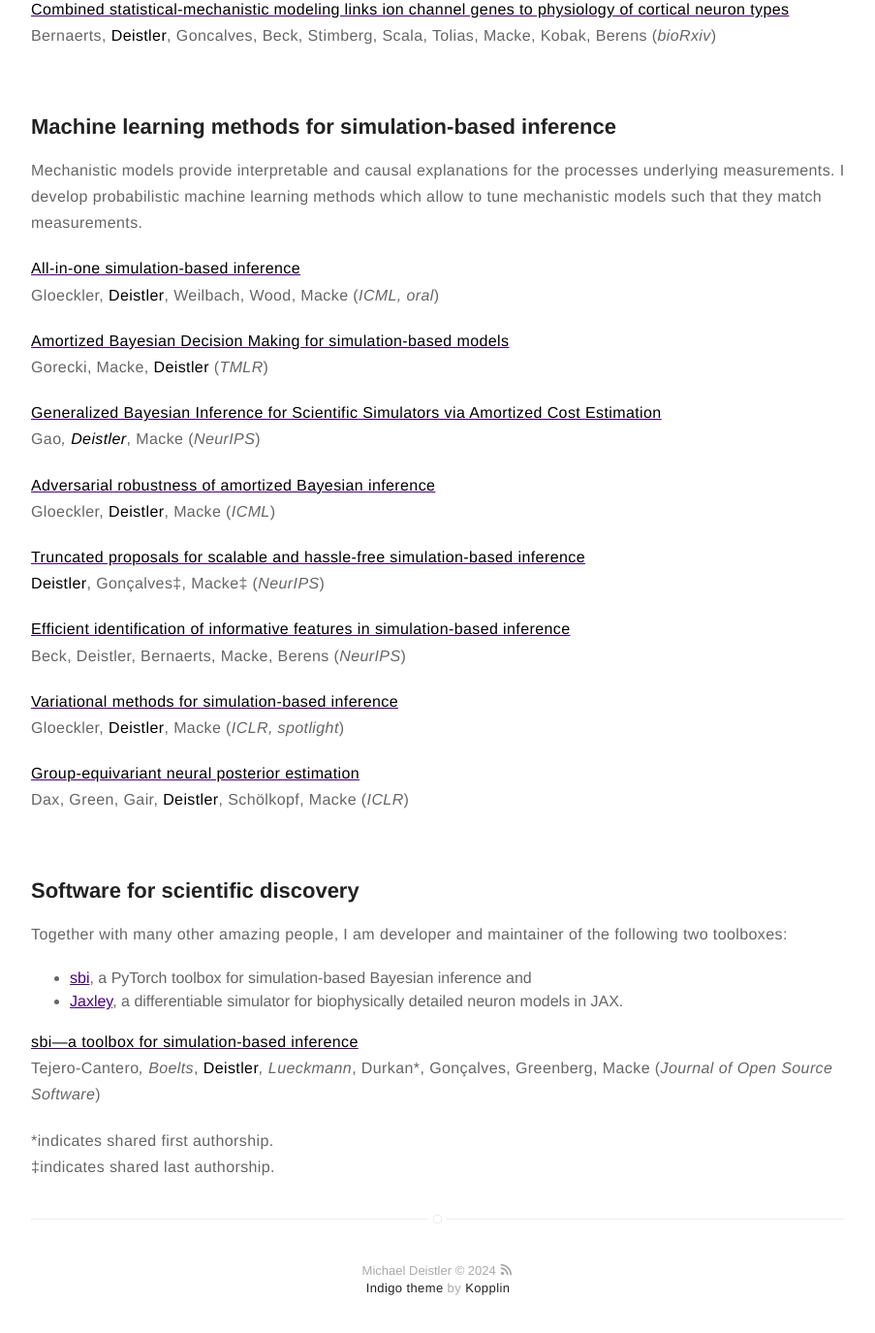
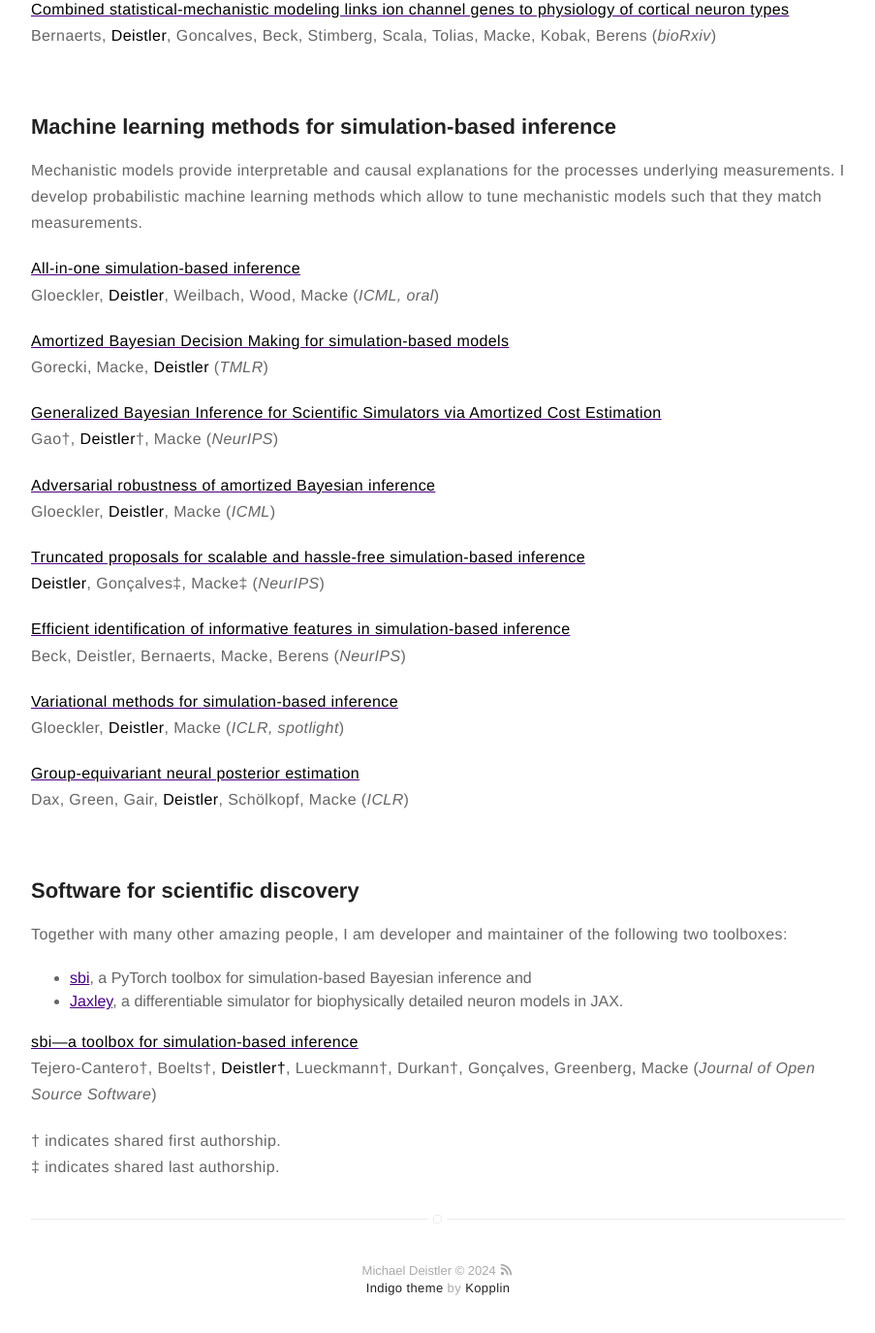
Before and after one commit to michaeldeistler/michaeldeistler.github.io, a Jekyll site: the page built from about.md, in a window 1280 px wide and 1400 px high, scrolled down 1075 px. Shown: the top 1375 px of the window at 97% size, without its empty margins (188-1091 px from the left). Built offline with Jekyll 4.4.1, drawn with Linux system fonts in a browser that asks for light colours; some of the changed text lies outside the part shown.

```diff
--- a/about.md
+++ b/about.md
@@ -27,7 +27,7 @@ Neural circuits are remarkably energy-efficient and robust to perturbations. I u
 **Deistler**, Macke‡, Gonçalves‡ (_PNAS_)
 
 [**Training deep neural density estimators to identify mechanistic models of neural dynamics**](https://elifesciences.org/articles/56261)\
-Gonçalves*, Lueckmann*, **Deistler***, Nonnenmacher, Öcal, Bassetto, Chintaluri, Podlaski, Vogels, Greenberg, Macke (_Elife_)
+Gonçalves†, Lueckmann†, **Deistler†**, Nonnenmacher, Öcal, Bassetto, Chintaluri, Podlaski, Vogels, Greenberg, Macke (_Elife_)
 
 [**Deep inverse modeling reveals dynamic-dependent invariances in neural circuit mechanisms**](https://www.biorxiv.org/content/10.1101/2024.08.21.608969v2.abstract)\
 Gao, **Deistler**, Schulz, Gonçalves, Macke (_bioRxiv_)
@@ -46,7 +46,7 @@ Gloeckler, **Deistler**, Weilbach, Wood, Macke (_ICML, oral_)
 Gorecki, Macke, **Deistler** (_TMLR_)
 
 [**Generalized Bayesian Inference for Scientific Simulators via Amortized Cost Estimation**](https://proceedings.neurips.cc/paper_files/paper/2023/hash/fdd565f63f49776bef620e0ce368a492-Abstract-Conference.html)\
-Gao*, **Deistler***, Macke (_NeurIPS_)
+Gao†, **Deistler**†, Macke (_NeurIPS_)
 
 [**Adversarial robustness of amortized Bayesian inference**](https://proceedings.mlr.press/v202/gloeckler23a.html)\
 Gloeckler, **Deistler**, Macke (_ICML_)
@@ -70,7 +70,7 @@ Together with many other amazing people, I am developer and maintainer of the fo
 - [Jaxley](http://github.com/jaxleyverse/jaxley), a differentiable simulator for biophysically detailed neuron models in JAX.
 
 [**sbi---a toolbox for simulation-based inference**](https://joss.theoj.org/papers/10.21105/joss.02505)\
-Tejero-Cantero*, Boelts*, **Deistler***, Lueckmann*, Durkan*, Gonçalves, Greenberg, Macke (_Journal of Open Source Software_)
+Tejero-Cantero†, Boelts†, **Deistler†**, Lueckmann†, Durkan†, Gonçalves, Greenberg, Macke (_Journal of Open Source Software_)
 
-*indicates shared first authorship.\
-‡indicates shared last authorship.
+† indicates shared first authorship.\
+‡ indicates shared last authorship.
```
